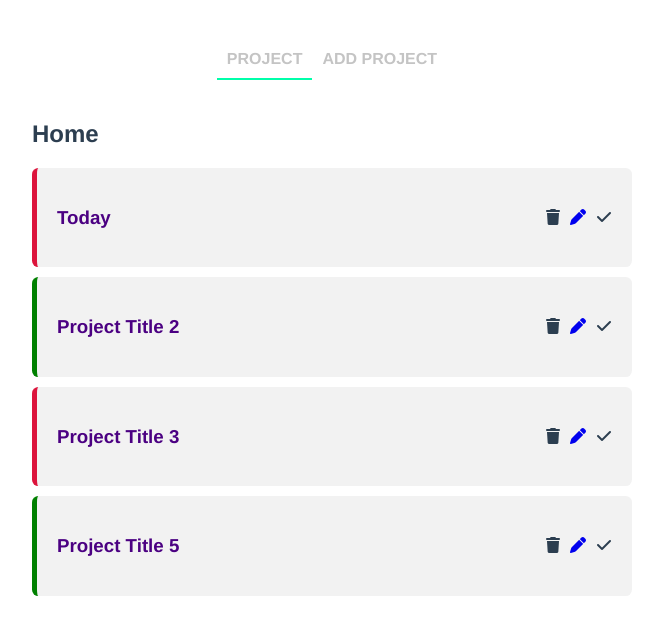
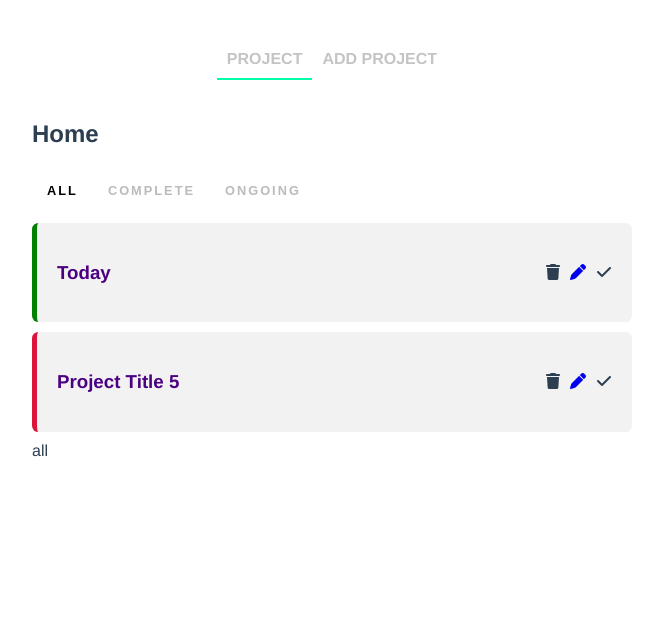
Before and after one commit to Zin-Mg-Nyunt/Projcect_Planner, a Vue app: page / in a window 1280 px wide. Shown: the top 634 px of the page, without its empty margins (308-971 px from the left). Built offline with nearby package versions, Linux system fonts and the light colour scheme; data requests are answered from the project's data file.

Commit message:
filter nav active link

```diff
--- a/database/db.json
+++ b/database/db.json
@@ -4,24 +4,12 @@
       "id": 1,
       "title": "Today",
       "detail": "today 1",
-      "complete": false
-    },
-    {
-      "id": 2,
-      "title": "Project Title 2",
-      "detail": "Project Detail 2",
       "complete": true
-    },
-    {
-      "id": 3,
-      "title": "Project Title 3",
-      "detail": "Project Detail 3",
-      "complete": false
     },
     {
       "title": "Project Title 5",
       "detail": "Project Detail 5",
-      "complete": true,
+      "complete": false,
       "id": 5
     }
   ]
--- /dev/null
+++ b/src/components/FilterNav.vue
@@ -0,0 +1,35 @@
+<template>
+  <nav class="filter-nav">
+    <button @click="filterBy('all')" :class="{ active : current==='all'}">all</button>
+    <button @click="filterBy('complete')" :class="{ active : current==='complete'}">complete</button>
+    <button @click="filterBy('ongoing')" :class="{ active : current==='ongoing'}">ongoing</button>
+  </nav>
+</template>
+
+<script>
+export default {
+    props:["current"],
+    methods:{
+        filterBy(value){
+            this.$emit("filterValue",value);
+        }
+    }
+}
+</script>
+
+<style>
+    .filter-nav button{
+        border: none;
+        outline: none;
+        text-transform: uppercase;
+        color: #bbb;
+        font-weight: bold;
+        display: inline-block;
+        background: none;
+        font-size: .8rem;
+        letter-spacing: 2px;
+    }
+    button.active{
+        color: #000;
+    }
+</style>
--- a/src/views/HomeView.vue
+++ b/src/views/HomeView.vue
@@ -1,22 +1,27 @@
 <template>
   <div class="home">
     <h2>Home</h2>
+    <FilterNav @filterValue="current=$event" :current="current"></FilterNav>
     <div v-for="project in projects" :key="project.id">
       <SingleProject :project="project" @delete="deleteProject" @complete="completeProject"></SingleProject>
     </div>
+    {{current}}
   </div>
 </template>
 
 <script>
+import FilterNav from '../components/FilterNav'
 import SingleProject from '../components/SingleProject'
 export default {
   name: 'HomeView',
   components: {
+    FilterNav,
     SingleProject,
   },
   data(){
     return {
-      projects:[]
+      projects:[],
+      current: "all"
     }
   },
   methods:{
```
